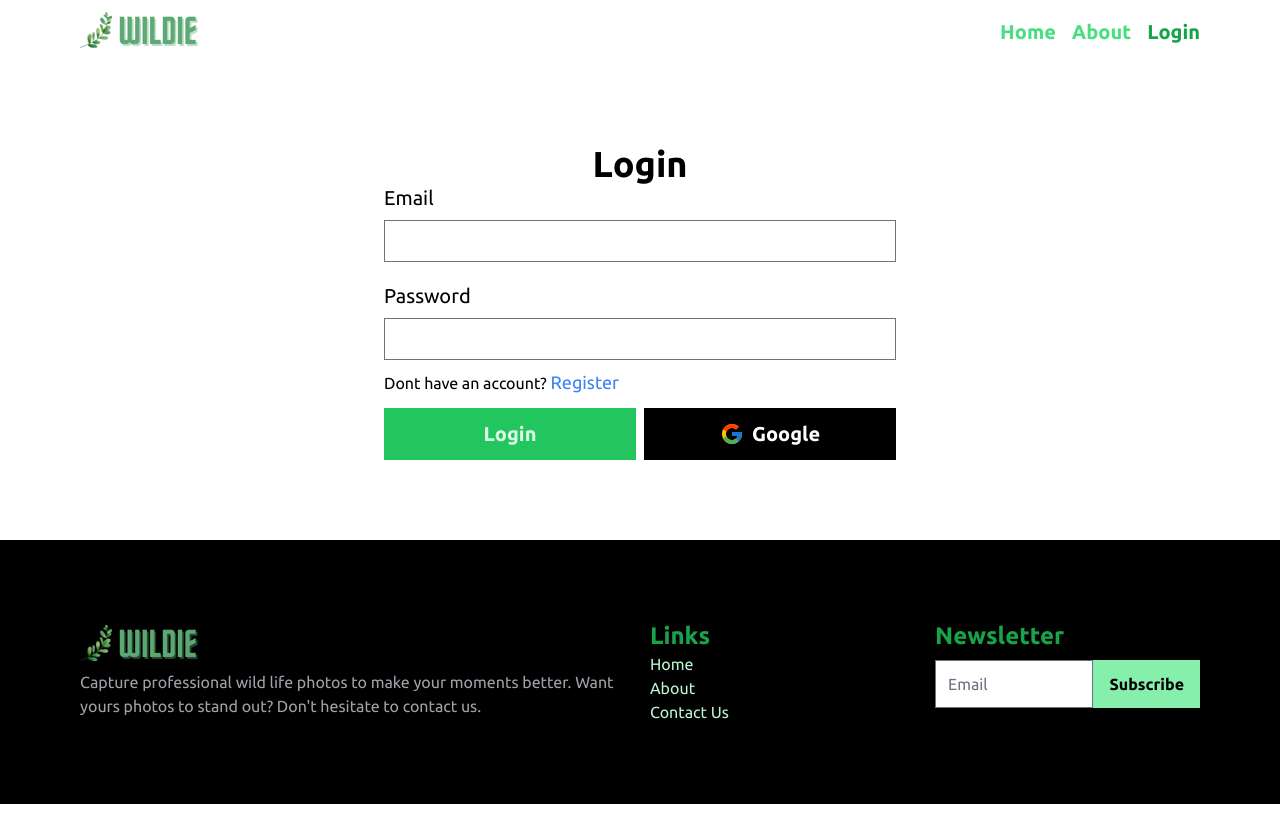
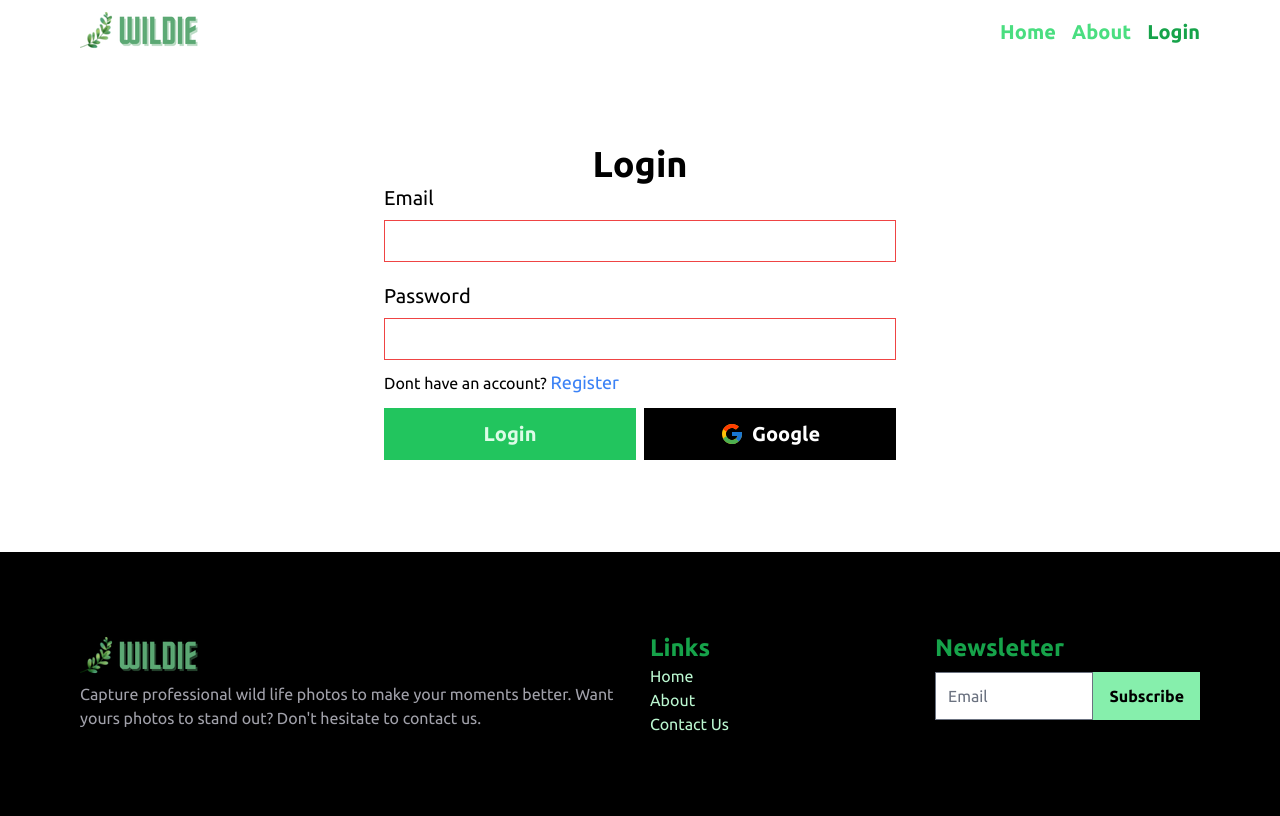
Before and after one commit to shahriyardx/wildie, a React (Vite) app: page /login in a window 1280 px wide. Built offline with nearby package versions, Linux system fonts and the light colour scheme; no server answers.

Commit message:
Added login with google and email/password functionality

```diff
--- a/src/components/Header/Header.jsx
+++ b/src/components/Header/Header.jsx
@@ -23,13 +23,13 @@ const Header = () => {
 
             <div
               className={`flex flex-col items-center md:gap-4 md:flex-row ml-auto absolute
-                          md:static top-16 left-0 z-50 bg-green-900 md:bg-transparent
-                          w-full md:w-auto ${show ? '' : 'hidden md:flex'}`
+                md:static top-16 left-0 z-50 bg-green-900 md:bg-transparent
+                w-full md:w-auto ${show ? '' : 'hidden md:flex'}`
             }>
                 <CustomLink className='w-full py-2 px-3 md:px-0 md:py-0 md:w-auto' to="/">Home</CustomLink>
                 <CustomLink className='w-full py-2 px-3 md:px-0 md:py-0 md:w-auto' to="/about">About</CustomLink>
                 {user
-                  ? <button onClick={() => signOut(auth)} className='text-red-500 font-bold text-xl'>Logout</button>
+                  ? <button onClick={() => signOut(auth)} className='text-red-500 font-bold text-xl w-full text-left py-2 px-3 md:px-0 md:py-0 md:w-auto'>Logout</button>
                   : <CustomLink className='w-full py-2 px-3 md:px-0 md:py-0 md:w-auto' to="/login">Login</CustomLink>
                 }
 
--- a/src/pages/Login.jsx
+++ b/src/pages/Login.jsx
@@ -1,23 +1,63 @@
-import React from 'react'
+import React, { useEffect, useState } from 'react'
 import Button from '../components/Button/Button'
 import Container from '../components/Layout/Container'
 import Page from '../components/Layout/Page'
 import useAuth from '../firebase/useAuth'
+import { ImSpinner2 } from 'react-icons/im'
 
-import { useSignInWithGoogle } from 'react-firebase-hooks/auth'
+import { useSignInWithGoogle, useSignInWithEmailAndPassword } from 'react-firebase-hooks/auth'
 
 import { FcGoogle } from 'react-icons/fc'
 import { Link } from 'react-router-dom'
 
 const Login = () => {
+  const [email, setEmail] = useState('')
+  const [password, setPassword] = useState('')
+
   const auth = useAuth()
+  const [signInWithGoogle, g_user, g_loading, g_error] = useSignInWithGoogle(auth)
+  const [signInWithEmailAndPass, e_user, e_loading, e_error] = useSignInWithEmailAndPassword(auth)
 
-  const [signInWithGoogle, user, loading, error] = useSignInWithGoogle(auth)
+  const [error, setError] = useState('')
+
+  useEffect(() => {
+    if(g_error) {
+      const gcode = g_error.code
+      if (gcode == 'auth/popup-closed-by-user') {
+        return setError("Something wrog")
+      }
+
+      return setError(gcode)
+    }
+
+    if(e_error) {
+      const ecode = e_error.code
+      if (ecode == 'auth/popup-closed-by-user') {
+        return setError("Something wrog")
+      }
+
+      if (ecode == 'auth/user-not-found') {
+        return setError("User is not registered")
+      }
+    }
+
+    setError('')
+
+  }, [g_error, e_error])
 
   const handleGoogleLogin = () => {
     signInWithGoogle()
   }
 
+  const handleSignInWithEmailPass = (e) => {
+    e.preventDefault()
+
+    if(email.trim() == "") {
+      return setError('Please fill the form correctly')
+    }
+
+    signInWithEmailAndPass(email.trim(), password)
+  }
 
   return (
     <Page>
@@ -25,16 +65,16 @@ const Login = () => {
         <h1 className='text-4xl font-bold text-center'>Login</h1>
 
         <div className='max-w-lg mx-auto'>
-          <form>
+          <form onSubmit={handleSignInWithEmailPass}>
             <div className='flex flex-col gap-5'>
               <div className='flex flex-col gap-2'>
                 <label htmlFor="email" className='text-xl'>Email</label>
-                <input type="email" placeholder='Email' className='placeholder:text-transparent' required/>
+                <input value={email} onChange={e => setEmail(e.target.value)} type="email" placeholder='Email' className='placeholder:text-transparent invalid:ring-red-500 invalid:border-red-500 border-green-600' required/>
               </div>
 
               <div className='flex flex-col gap-2'>
                 <label htmlFor="email" className='text-xl'>Password</label>
-                <input type="password" className='placeholder:text-transparent' required/>
+                <input value={password} onChange={e => setPassword(e.target.value)} type="password" placeholder='Password' className='placeholder:text-transparent invalid:ring-red-500 invalid:border-red-500 border-green-600' required/>
               </div>
             </div>
 
@@ -43,9 +83,15 @@ const Login = () => {
             </div>
 
             <div className='grid grid-cols-2 gap-2 mt-3'>
-              <Button type='submit' className='bg-green-500 text-green-100 text-xl font-normal'>Login</Button>
-              <Button onClick={handleGoogleLogin} className='bg-black flex gap-2 items-center text-white justify-center text-xl font-normal'><FcGoogle className='text-2xl' /> Google</Button>
+              <Button type='submit' className='bg-green-500 text-green-100 text-xl font-normal flex items-center justify-center'>
+              {e_loading ? <ImSpinner2 className='animate-spin text-2xl' /> : 'Login'}
+              </Button>
+              <Button onClick={handleGoogleLogin} className='bg-black text-white text-xl font-normal flex gap-2 justify-center items-center'>
+                {g_loading ? <ImSpinner2 className='animate-spin text-2xl' /> : <><FcGoogle className='text-2xl' /> Google</>}
+              </Button>
             </div>
+
+            <p className='text-red-500 text-lg text-center mt-3'>{error}</p>
           </form>
         </div>
       </Container>
```
